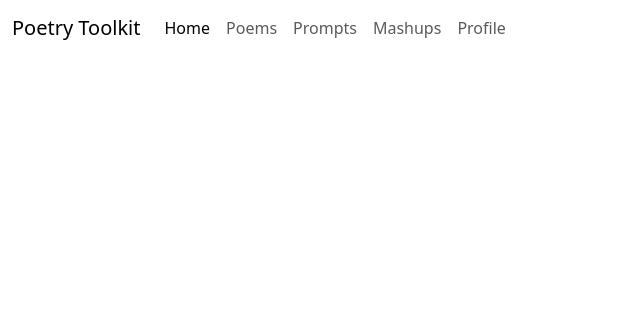
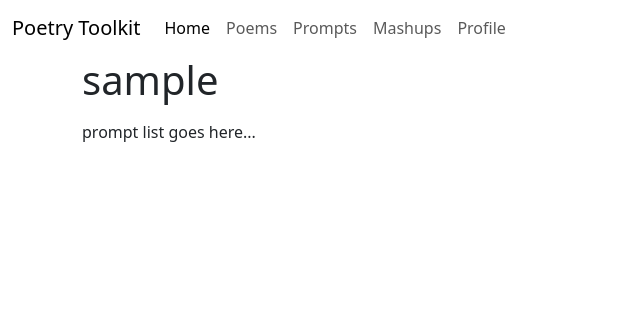
Before and after one commit to juneadam/poetry-app, a Flask app: page /userprofile in a window 1280 px wide. Shown: the top 316 px of the page, without its empty margins (0-640 px from the left). Run offline with Flask 2, Linux system fonts and the light colour scheme; the visitor is signed in with stand-in values (Sample User, id 1); data comes from the database, SQL or seed files in the repository; data that the repository does not hold is empty.

Commit message:
building out functionality to load all saved prompts and poems for a user on their profilile page (prompt route is still unfinished)

```diff
--- a/crud.py
+++ b/crud.py
@@ -1,6 +1,9 @@
 """Create Read Update Delete operations."""
 
 import model
+
+
+# ------------ users ------------ #
 
 def create_user(username, email, password, location=None):
     """Creates a User object to be added to the database."""
@@ -8,6 +11,7 @@ def create_user(username, email, password, location=None):
     user = model.User(username=username, email=email, password=password, location=location)
 
     return user
+
 
 def find_user_by_email(email):
     """Check database for User object with matching email address."""
@@ -19,6 +23,8 @@ def find_user_by_id(user_id):
 
     return model.User.query.filter_by(user_id=user_id).first()
 
+
+# ------------ bookmarks ------------ #
 
 def create_bookmark(title, author):
     """Creates a Poem object (a saved poem from the API)
@@ -42,17 +48,22 @@ def create_bookmark_lines(bk_poem_id, lines):
 
 
 def find_bookmark_by_id(bk_poem_id):
+    """Find bookmarked poem object using id number."""
 
     return model.Poem.query.filter_by(bk_poem_id=bk_poem_id).first()
 
 def find_bookmark_by_title(title):
+    """Find bookmarked poem object using title."""
 
     return model.Poem.query.filter_by(title=title).first()
 
 def find_bookmark_by_author(author):
+    """Generate a list of all poem objects using author name."""
 
-    return model.Poem.query.filter_by(author=author).first()
+    return model.Poem.query.filter_by(author=author).all()
 
+
+# ------------ comments ------------ #
 
 def create_comment(user_id, bk_poem_id, user_notes=""):
     """Creates a Comment object to be added to the database."""
@@ -61,18 +72,52 @@ def create_comment(user_id, bk_poem_id, user_notes=""):
 
     return comment
 
+def find_all_comments_by_user_id(user_id):
+    """Generates a list of all comment objects saved by a particular user."""
+
+    return model.Comment.query.filter_by(user_id=user_id).all()
+
 def find_comment_by_id(comment_id):
+    """Finds a comment object using a particular id number."""
 
     return model.Comment.query.filter_by(comment_id=comment_id)
 
 
+# ------------ prompts ------------ #
+
 def create_prompt(prompt):
+    """Creates a PromptDB object which can be added to the database."""
 
     return model.PromptDB(prompt_text=prompt)
 
+def save_prompt_response(user_id, prompt_id, user_text):
+    """Creates a SavedPrompt object which can be added to the database."""
+
+    return model.SavedPrompt(user_id=user_id, prompt_id=prompt_id, user_text=user_text)
+
+
 def get_all_prompts():
+    """Generate a list of every prompt object in the database."""
 
     return model.PromptDB.query.all()
+
+def find_prompt_by_text(prompt_text):
+    """Look up a prompt by id number."""
+
+    return model.PromptDB.query.filter(PromptDB.prompt_text==prompt_text).first()
+
+def find_all_prompts_by_user_id(user_id):
+    """Generate a list of every prompt saved by a particular user."""
+
+    return model.SavedPrompt.query.filter_by(user_id=user_id).all()
+
+def find_saved_prompt_by_id(prompt_id):
+    """Generate a list of all saved prompts by database id number."""
+
+    return model.SavedPrompt.query.filter_by(prompt_id=prompt_id).all()
+
+
+
 
 
 if __name__ == "__main__":
--- a/model.py
+++ b/model.py
@@ -154,6 +154,7 @@ class SavedPrompt(db.Model):
                         db.ForeignKey("users.user_id"))
     prompt_id = db.Column(db.Integer,
                         db.ForeignKey("prompts.prompt_id"))
+    user_text = db.Column(db.Text)
 
     prompt = db.relationship("PromptDB", back_populates="saved_prompts")
     user = db.relationship("User", back_populates="saved_prompts")
--- a/server.py
+++ b/server.py
@@ -161,6 +161,39 @@ def call_random_prompt():
     return jsonify(new_prompt.prompt_text)
 
 
+@app.route('/save-prompt')
+def save_prompt_and_text():
+    """Lets user bookmark a prompt and save their response to it."""
+
+    prompt_text = request.json.get('prompt_text')
+    user_response = request.json.get('user_response')
+
+    prompt_object = crud.find_prompt_by_text(prompt_text=prompt_text)
+
+    if not session.get('user_id'):
+
+        return 'nope'
+
+    else:
+        user_id = session['user_id']
+
+        if prompt_object:
+            prompt_id = prompt_object.prompt_id
+
+            # get list of saved prompts by promptID
+            # use a for loop to find the saved prompt that matches the user id
+            # if one is found, use crud function (NEED TO CREATE) to update
+            #   the text of that saved prompt
+            # if one is not found, create a new saved prompt object using
+            #   user id, prompt id, and user response, then add and commit
+
+            new_prompt_save = crud.save_prompt_response(user_id=user_id, prompt_id=prompt_id, user_text=user_response)
+
+        else:
+
+            return None
+
+
 
 
 # ------------ mashups routes ------------ #
@@ -181,11 +214,45 @@ def user_profile():
     logged_in = session.get('user_id')
     print(logged_in)
 
-    if session.get('user_id') is None:
+    if not logged_in:
         flash('You are not logged in. Please log in below:')
         return redirect('/')
     else:
-        return render_template('userprofile.html')
+        user = crud.find_user_by_id(logged_in)
+        username = user.username
+
+        user_comments = crud.find_all_comments_by_user_id(logged_in)
+        bk_poem_ids = []
+        for comment in user_comments:
+            if comment.bk_poem_id not in bk_poem_ids:
+                bk_poem_ids.append(comment.bk_poem_id)
+
+        print(f'\n\n\n\n\n bk_poem_ids {bk_poem_ids} \n\n\n\n')
+
+
+        bookmarks = []
+        for bkid in bk_poem_ids:
+            poem = crud.find_bookmark_by_id(bkid)
+            poem_id = poem.bk_poem_id
+            title = poem.title
+            author = poem.author
+            bookmarks.append((poem_id, title, author))
+
+        print(f'\n\n\n\n\n bookmarks {bookmarks} \n\n\n\n')
+
+
+        # user_prompts = crud.find_all_prompts_by_user_id(logged_in)
+        # prompt_texts = []
+        # for prompt in user_prompts:
+        #     prompt_in_db = crud.find_prompt_by_id(prompt.prompt_id)
+        #     prompt_texts.append((prompt.prompt_id, prompt_in_db.prompt_text))
+
+        # print(f'\n\n\n\n\n prompt_texts {prompt_texts} \n\n\n\n')
+
+
+        return render_template('userprofile.html',
+                                username=username,
+                                bookmarks=bookmarks)
 
 if __name__ == "__main__":
     connect_to_db(app)
--- a/static/poems.js
+++ b/static/poems.js
@@ -64,5 +64,8 @@ const bookmarkPoem = document.querySelector('#bookmark-poem').addEventListener('
         if (responseBookmark === 'not ok') {
             alert('Only users who are logged in can save poems and comments!')
         }
+        else {
+            alert('Error, please try again.')
+        }
     })
 })
--- a/templates/userprofile.html
+++ b/templates/userprofile.html
@@ -1,7 +1,29 @@
 {% extends 'base.html' %}
 
-{% block title %}User Page{% endblock %}
+{% block title %}{{ username }}{% endblock %}
 
 {% block body %}
 
+<div class="container">
+    <div class="col-10">
+        <h1>{{ username }}</h1>
+    </div>
+</div>
+<div class="container">
+    <div class="col-6-md">
+        <div id="saved-poems-list">
+            <ul>
+            {% for poem in bookmarks %}
+                <li><a href='poems/{{ poem[0] }}'>{{ poem[1] }}  by {{ poem[2] }}</a></li>
+            {% endfor %}
+            </ul>
+        </div>
+    </div>
+    <div class="col-6-md">
+        <div id="saved-prompts-list">
+            prompt list goes here...
+        </div>
+    </div>
+</div>
+
 {% endblock %}
```
Also changed, not shown: templates/poems.html (+8 -9 lines), templates/prompts.html (+11 -5 lines).
